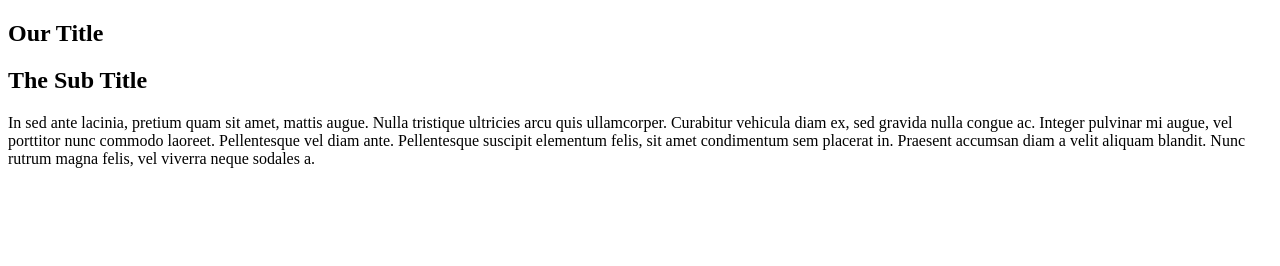
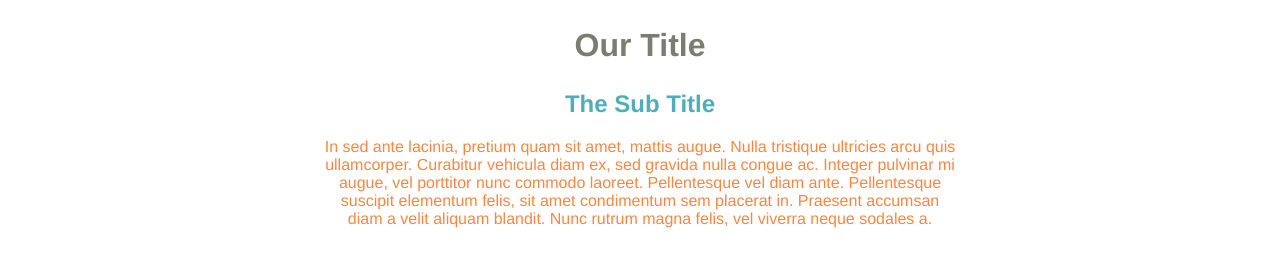
Before and after one commit to lenatheque/font-colors, a plain HTML site: page index.html in a window 1280 px wide. Drawn offline with Linux system fonts and the light colour scheme.

Commit message:
adding media queries

```diff
--- a/css/main.css
+++ b/css/main.css
@@ -32,7 +32,29 @@ h2 {
 
 /* ----------- Monitors larger than 1200px wide ----------- */
 @media (min-width: 1200px) {
-  body {
-    background-color: purple;
+  h1 {
+    color: #6e4b61;
+  }
+
+  h2 {
+    color: #cabd61;
+  }
+
+  p {
+    color: #c19e74;
   }
 }
+/* ----------- Monitors larger than 1200px wide ----------- */
+@media (min-width: 375px) {
+ h1 {
+   color: #7b7d70;
+ }
+
+ h2 {
+   color: #4eafb8;
+ }
+
+ p {
+   color: #ff8641;
+ }
+}
--- a/index.html
+++ b/index.html
@@ -1,18 +1,24 @@
-<!doctype html>
+<!DOCTYPE html>
 <html lang="en">
+  <link rel="stylesheet" href="css/main.css" />
 
   <head>
     <title>Changing font colors</title>
   </head>
 
   <body>
-
     <section>
       <h1>Our Title</h1>
       <h2>The Sub Title</h2>
-    <p>In sed ante lacinia, pretium quam sit amet, mattis augue. Nulla tristique ultricies arcu quis ullamcorper. Curabitur vehicula diam ex, sed gravida nulla congue ac. Integer pulvinar mi augue, vel porttitor nunc commodo laoreet. Pellentesque vel diam ante. Pellentesque suscipit elementum felis, sit amet condimentum sem placerat in. Praesent accumsan diam a velit aliquam blandit. Nunc rutrum magna felis, vel viverra neque sodales a.</p>
+      <p>
+        In sed ante lacinia, pretium quam sit amet, mattis augue. Nulla
+        tristique ultricies arcu quis ullamcorper. Curabitur vehicula diam ex,
+        sed gravida nulla congue ac. Integer pulvinar mi augue, vel porttitor
+        nunc commodo laoreet. Pellentesque vel diam ante. Pellentesque suscipit
+        elementum felis, sit amet condimentum sem placerat in. Praesent accumsan
+        diam a velit aliquam blandit. Nunc rutrum magna felis, vel viverra neque
+        sodales a.
+      </p>
     </section>
-
   </body>
-
 </html>
```
Lines whose indentation alone changed are shown as unchanged.
